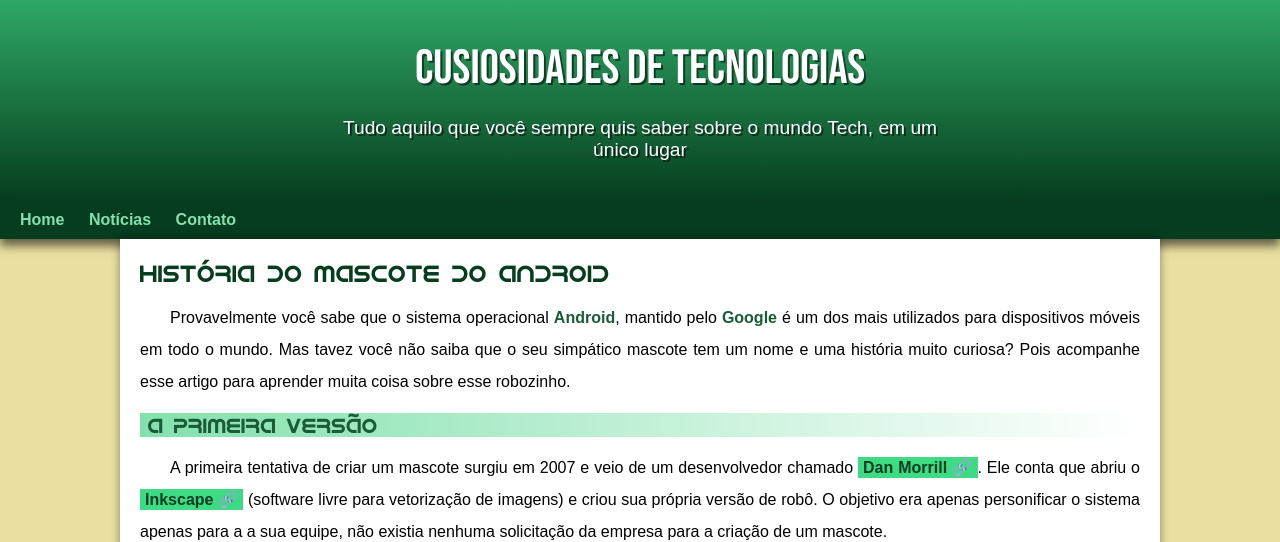
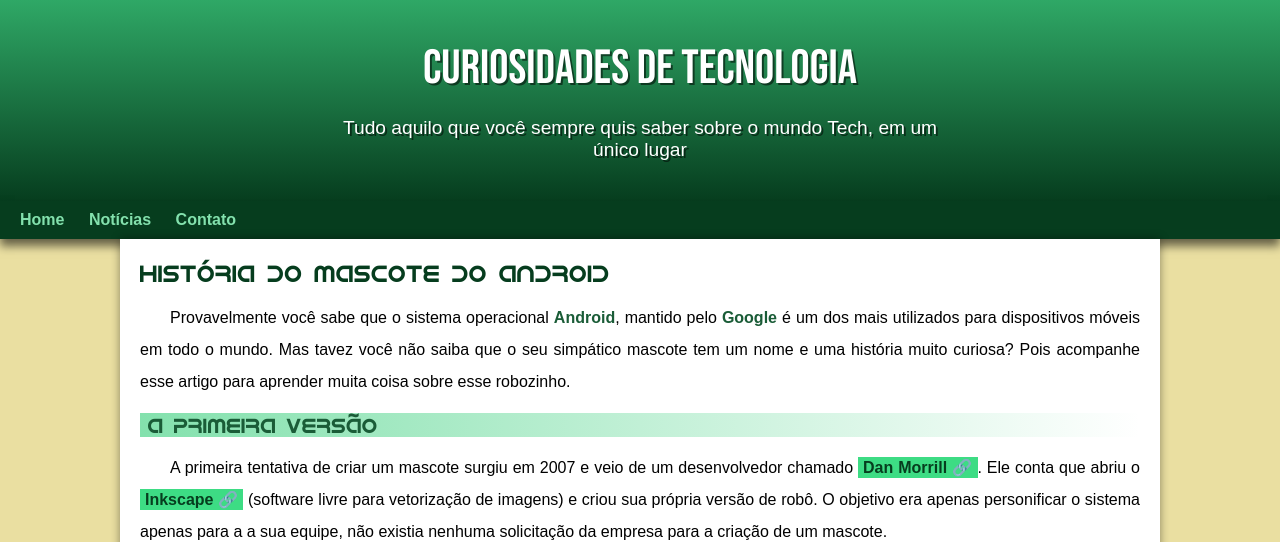
Before and after one commit to GusDev150/projeto_android, a plain HTML site: page index.html in a window 1280 px wide. Shown: the top 542 px of the page. Drawn offline with Linux system fonts and the light colour scheme.

Commit message:
Update index.html

```diff
--- a/index.html
+++ b/index.html
@@ -9,7 +9,7 @@
 </head>
 <body>
     <header>
-        <h1>Cusiosidades de Tecnologias</h1>
+        <h1>Curiosidades de Tecnologia</h1>
         <p>Tudo aquilo que você sempre quis saber sobre o mundo Tech, em um único lugar</p>
     </header>
     <nav>
```
